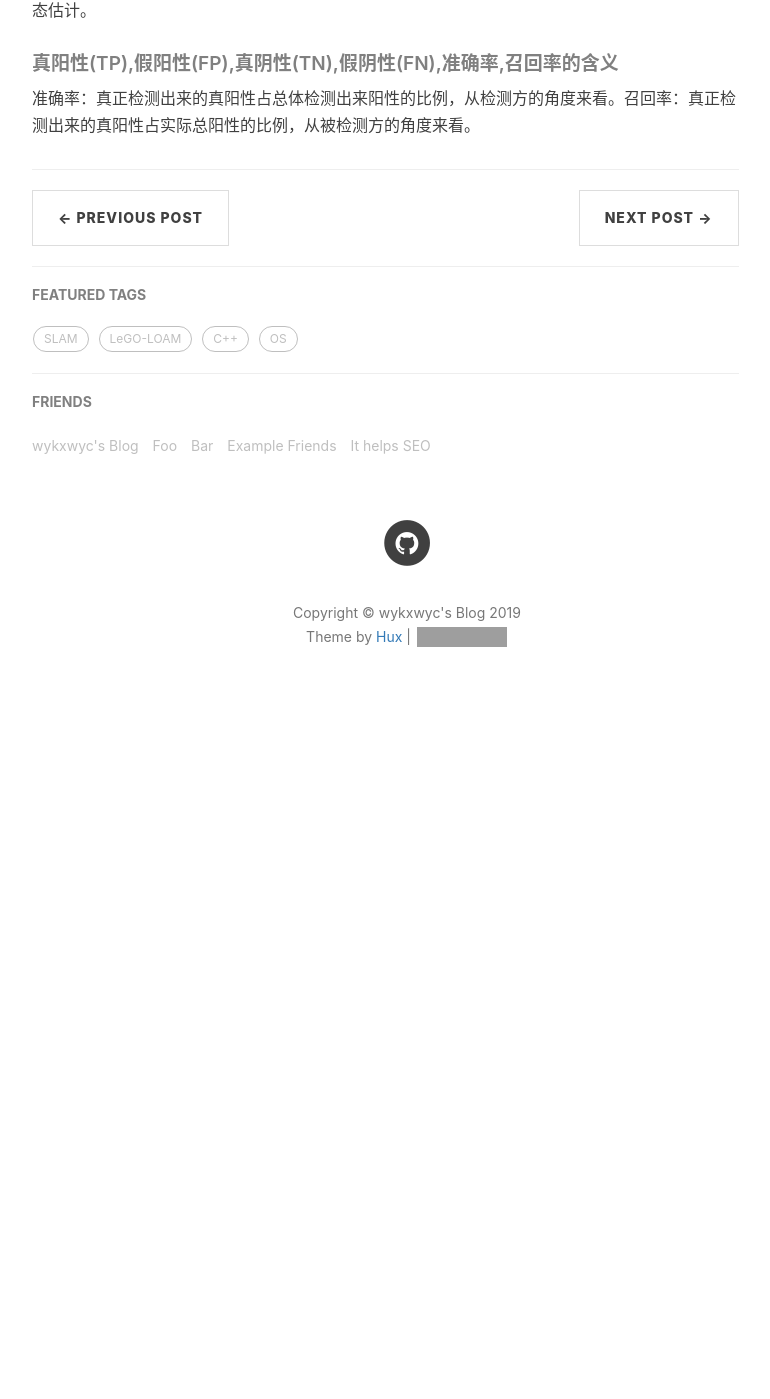
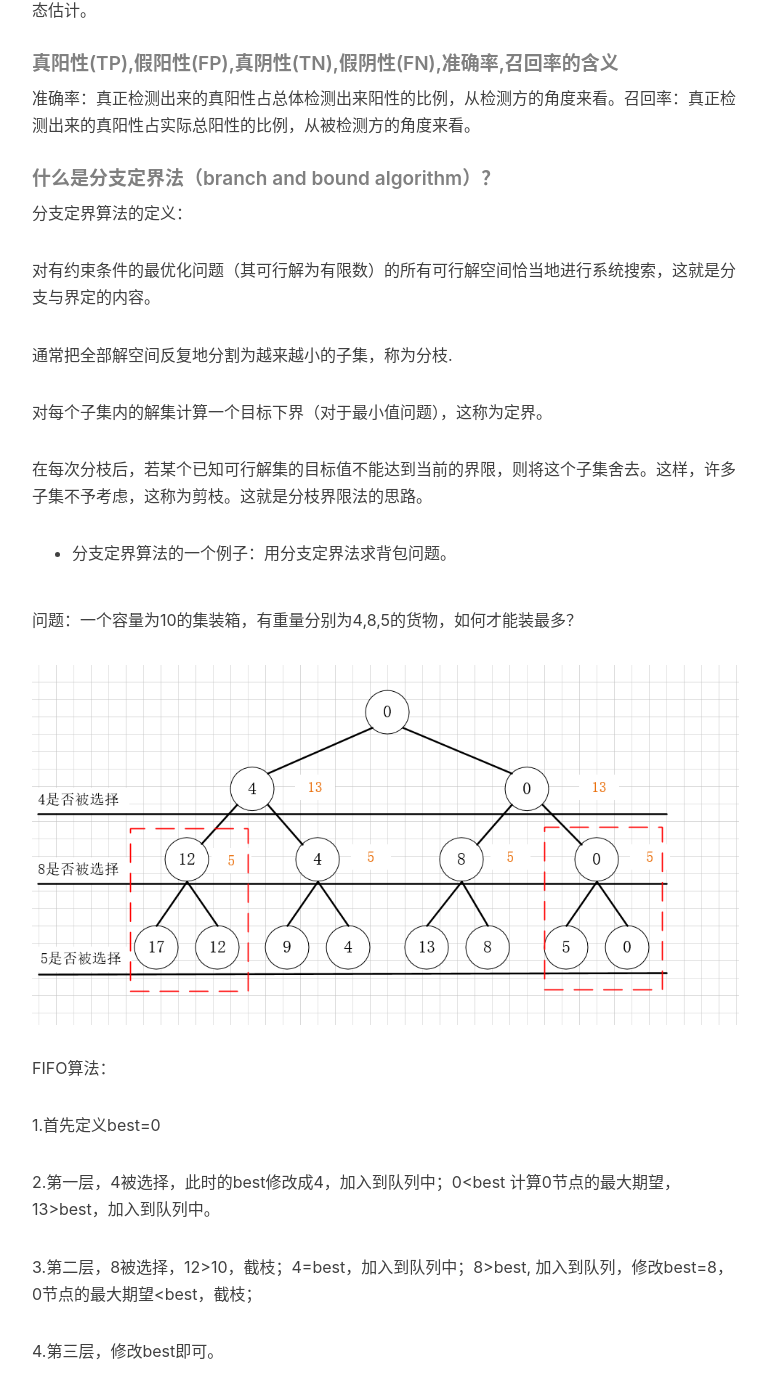
Before and after one commit to wykxwyc/wykxwyc.github.io, a Jekyll site: the page built from _posts/2019-03-21-Small-Talk.markdown, in a window 1280 px wide and 1400 px high, scrolled down 2414 px. Shown: the whole window, without its empty margins (233-1003 px from the left). Built offline with Jekyll 4.4.1, drawn with Linux system fonts in a browser that asks for light colours; nearby versions of some CDN libraries; comment, search, counter and statistics services are not loaded; before the commit the page ends 3155 px from its top, so only the background shows below that; some of the changed text lies outside the part shown; grey boxes are pictures that could not be loaded.

Commit message:
modify filters pics add branch & bound

```diff
--- a/_posts/2019-03-21-Small-Talk.markdown
+++ b/_posts/2019-03-21-Small-Talk.markdown
@@ -60,5 +60,42 @@ LeGO-LOAM是一种可以运行在嵌入式板卡上的轻量级雷达里程计
 
 ##### 真阳性(TP),假阳性(FP),真阴性(TN),假阴性(FN),准确率,召回率的含义
 
+准确率：真正检测出来的真阳性占总体检测出来阳性的比例，从检测方的角度来看。召回率：真正检测出来的真阳性占实际总阳性的比例，从被检测方的角度来看。
 
-准确率：真正检测出来的真阳性占总体检测出来阳性的比例，从检测方的角度来看。召回率：真正检测出来的真阳性占实际总阳性的比例，从被检测方的角度来看。
+
+##### 什么是分支定界法（branch and bound algorithm）？
+
+
+分支定界算法的定义：
+
+对有约束条件的最优化问题（其可行解为有限数）的所有可行解空间恰当地进行系统搜索，这就是分支与界定的内容。
+
+通常把全部解空间反复地分割为越来越小的子集，称为分枝.
+
+对每个子集内的解集计算一个目标下界（对于最小值问题），这称为定界。
+
+在每次分枝后，若某个已知可行解集的目标值不能达到当前的界限，则将这个子集舍去。这样，许多子集不予考虑，这称为剪枝。这就是分枝界限法的思路。
+
+
+
+* 分支定界算法的一个例子：用分支定界法求背包问题。
+
+问题：一个容量为10的集装箱，有重量分别为4,8,5的货物，如何才能装最多？
+
+![branch-and-bound](/img/in-post/post-Small-Talk/branch-and-bound.png)
+
+FIFO算法：
+
+1.首先定义best=0
+
+2.第一层，4被选择，此时的best修改成4，加入到队列中；0<best 计算0节点的最大期望，13>best，加入到队列中。
+
+3.第二层，8被选择，12>10，截枝；4=best，加入到队列中；8>best, 加入到队列，修改best=8，0节点的最大期望<best，截枝；
+
+4.第三层，修改best即可。
+
+参考链接：
+
+https://www.cnblogs.com/xiaofanke/p/9498820.html
+
+https://www.cnblogs.com/sage-blog/p/3917836.html
```
Also changed, not shown: _posts/2019-04-03-Summary-of-Filters.markdown (+11 -11 lines), img/in-post/post-Small-Talk/branch-and-bound.png (added), img/in-post/post-Summary-of-Filters/filter_page_01.png (added), img/in-post/post-Summary-of-Filters/filter_page_02.png (added), img/in-post/post-Summary-of-Filters/filter_page_03.png (added), img/in-post/post-Summary-of-Filters/filter_page_04.png (added), img/in-post/post-Summary-of-Filters/filter_page_05.png (added), img/in-post/post-Summary-of-Filters/filter_page_06.png (added), img/in-post/post-Summary-of-Filters/filter_page_07.png (added), img/in-post/post-Summary-of-Filters/filter_page_08.png (added), img/in-post/post-Summary-of-Filters/filter_page_09.png (added), img/in-post/post-Summary-of-Filters/filter_page_10.png (added), img/in-post/post-Summary-of-Filters/filter_page_11.png (added).
